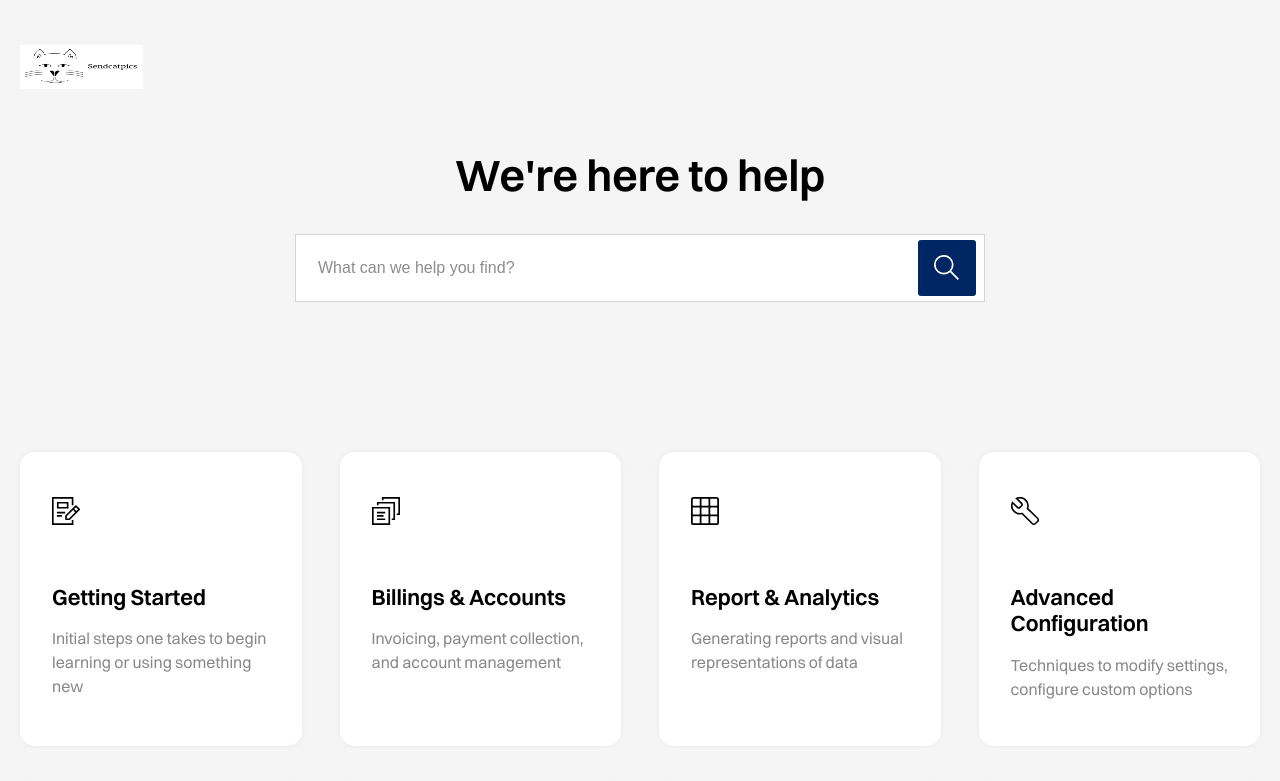
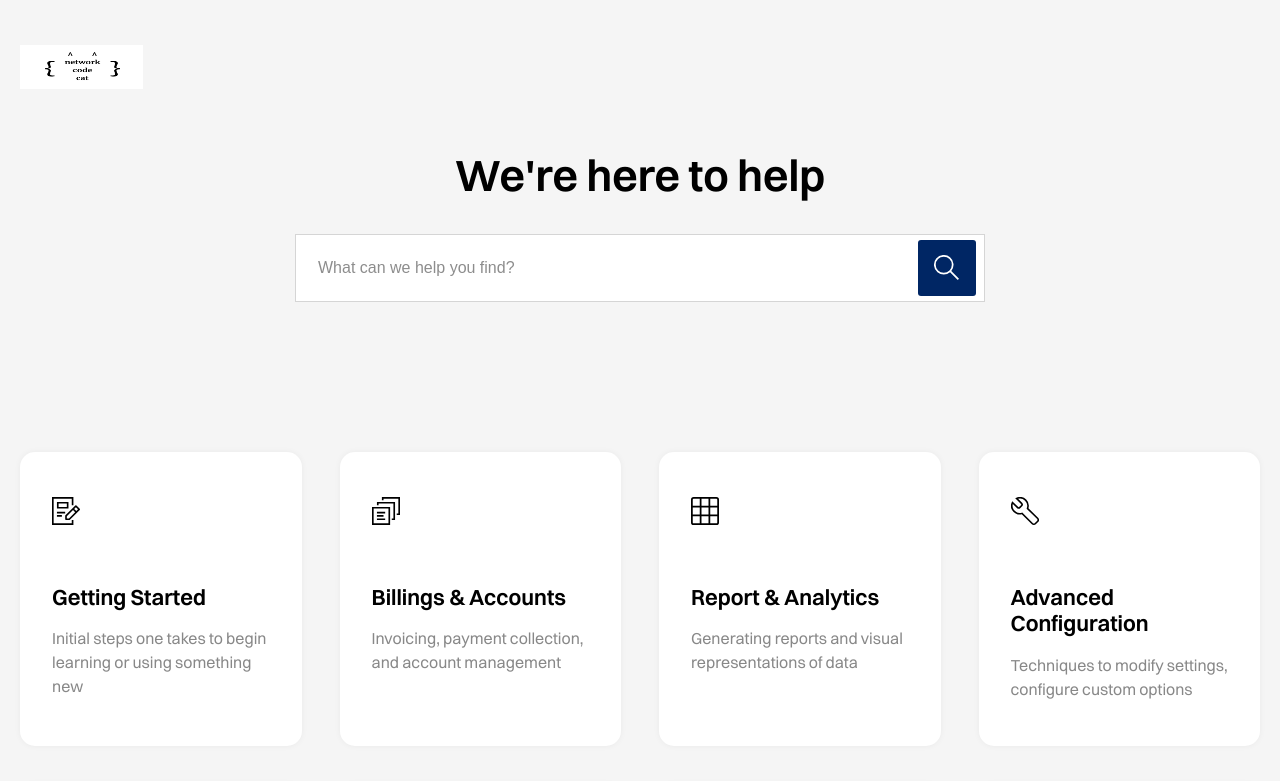
Before and after one commit to networkcodecat/networkcodecat.github.io, a plain HTML site: page index.html in a window 1280 px wide. Shown: the top 781 px of the page. Drawn offline with Linux system fonts and the light colour scheme.

Commit message:
Update index.html

```diff
--- a/index.html
+++ b/index.html
@@ -14,7 +14,7 @@
     <div class="container-fluid">
         <div class="site-header__inner">
             <a href="./index.html">
-                <img src="./images/Cat.jpg" height="44" width="123" alt="Sendcatpics">
+                <img src="./images/networkcodecat.png" height="44" width="123" alt="networkcodecat">
             </a>
         </div>
     </div>
```
